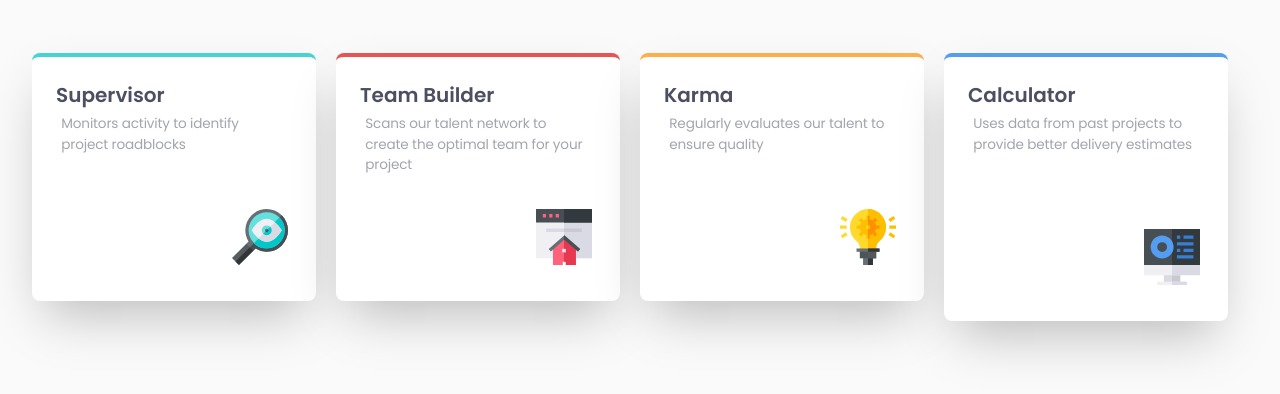
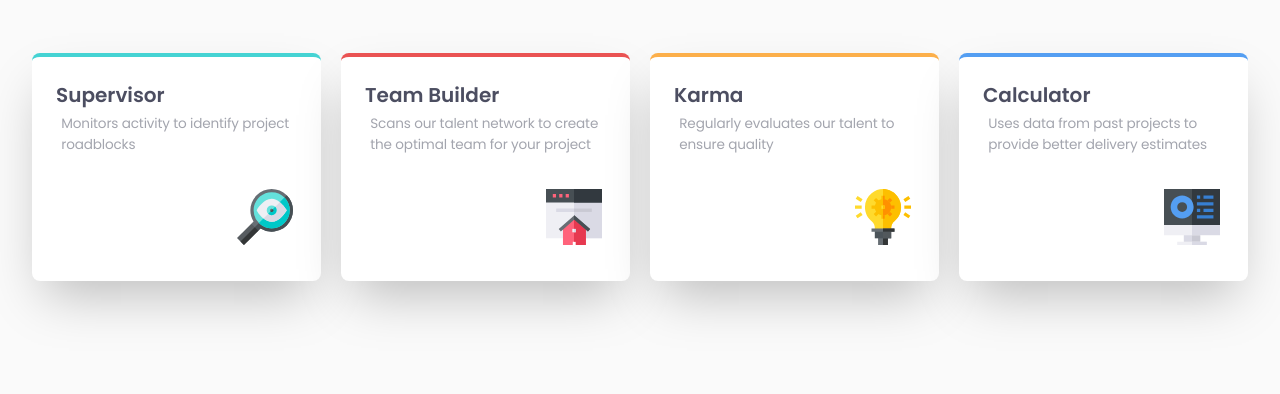
Before and after one commit to keltiek/frontendmentor, a plain HTML site: page four-card-feature-section/index.html in a window 1280 px wide. Shown: the part 280-674 px from the top of the page. Drawn offline with nearby package versions, Linux system fonts and the light colour scheme.

Commit message:
extra div for flex with gap for both directions

```diff
--- a/four-card-feature-section/index.html
+++ b/four-card-feature-section/index.html
@@ -86,9 +86,9 @@
         Our Artificial Intelligence powered tools use millions of project data
         points to ensure that your project is successful
       </p>
-      <section class="md:flex md:flex-row">
+      <section class="flex flex-col md:flex-row gap-5">
         <article
-          class="border-t-primarycyan relative mb-5 rounded-lg border-t-4 bg-white p-[1.5rem] shadow-2xl md:mr-5 md:flex-1"
+          class="border-t-primarycyan relative rounded-lg border-t-4 bg-white p-[1.5rem] shadow-2xl md:flex-1"
         >
           <div class="mb-24">
             <h3 class="text-neutralverydarkblue text-xl font-semibold">
@@ -104,7 +104,7 @@
         </article>
 
         <article
-          class="border-t-primaryred relative mb-5 rounded-lg border-t-4 bg-white p-[1.5rem] shadow-2xl md:mr-5 md:flex-1"
+          class="border-t-primaryred relative rounded-lg border-t-4 bg-white p-[1.5rem] shadow-2xl md:flex-1"
         >
           <div class="mb-24">
             <h3 class="text-neutralverydarkblue text-xl font-semibold">
@@ -121,7 +121,7 @@
         </article>
 
         <article
-          class="border-t-primaryorange relative mb-5 rounded-lg border-t-4 bg-white p-[1.5rem] shadow-2xl md:mr-5 md:flex-1"
+          class="border-t-primaryorange relative rounded-lg border-t-4 bg-white p-[1.5rem] shadow-2xl md:flex-1"
         >
           <div class="mb-24">
             <h3 class="text-neutralverydarkblue text-xl font-semibold">
@@ -137,7 +137,7 @@
         </article>
 
         <article
-          class="border-t-primaryblue relative rounded-lg border-t-4 bg-white p-[1.5rem] shadow-2xl md:mr-5 md:flex-1"
+          class="border-t-primaryblue relative rounded-lg border-t-4 bg-white p-[1.5rem] shadow-2xl md:flex-1"
         >
           <div class="mb-24">
             <h3 class="text-neutralverydarkblue text-xl font-semibold">
```
